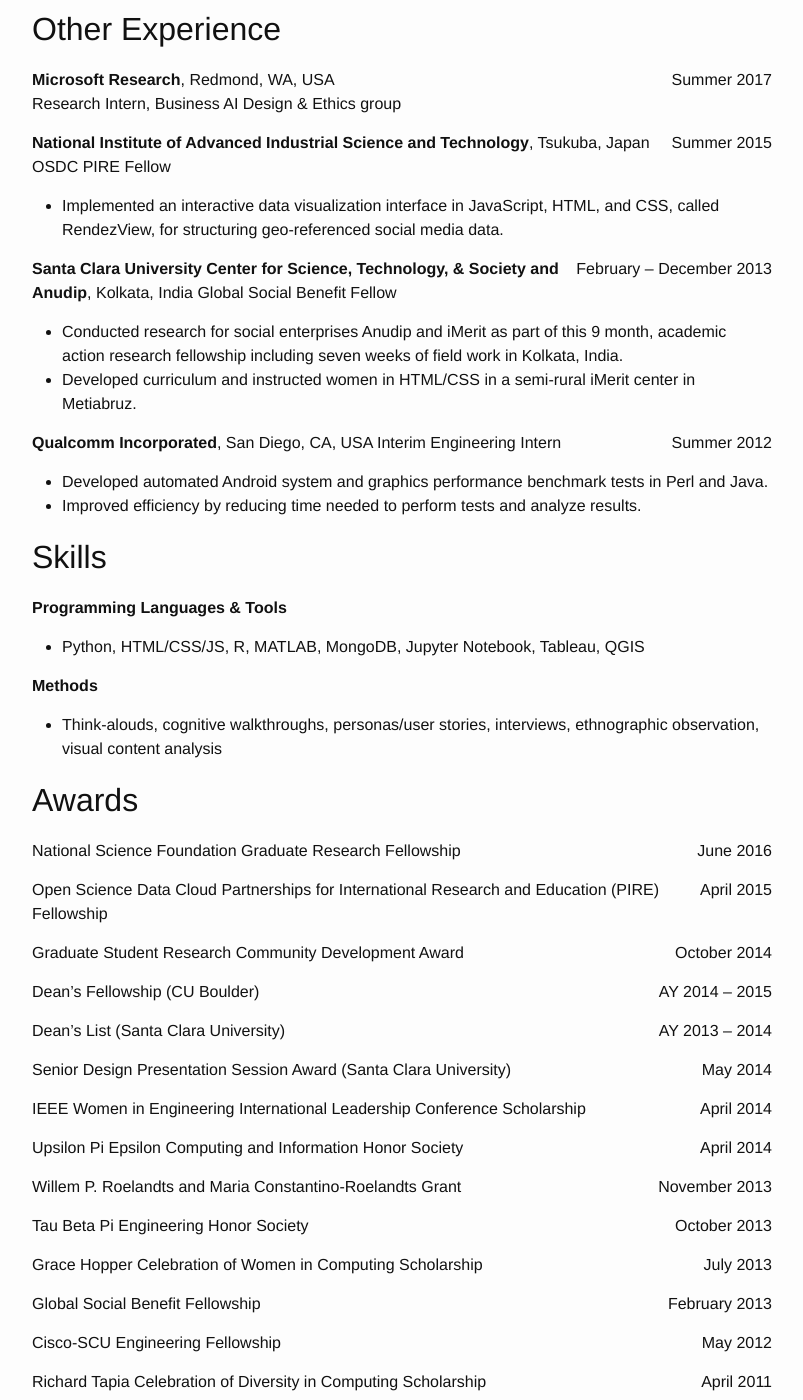
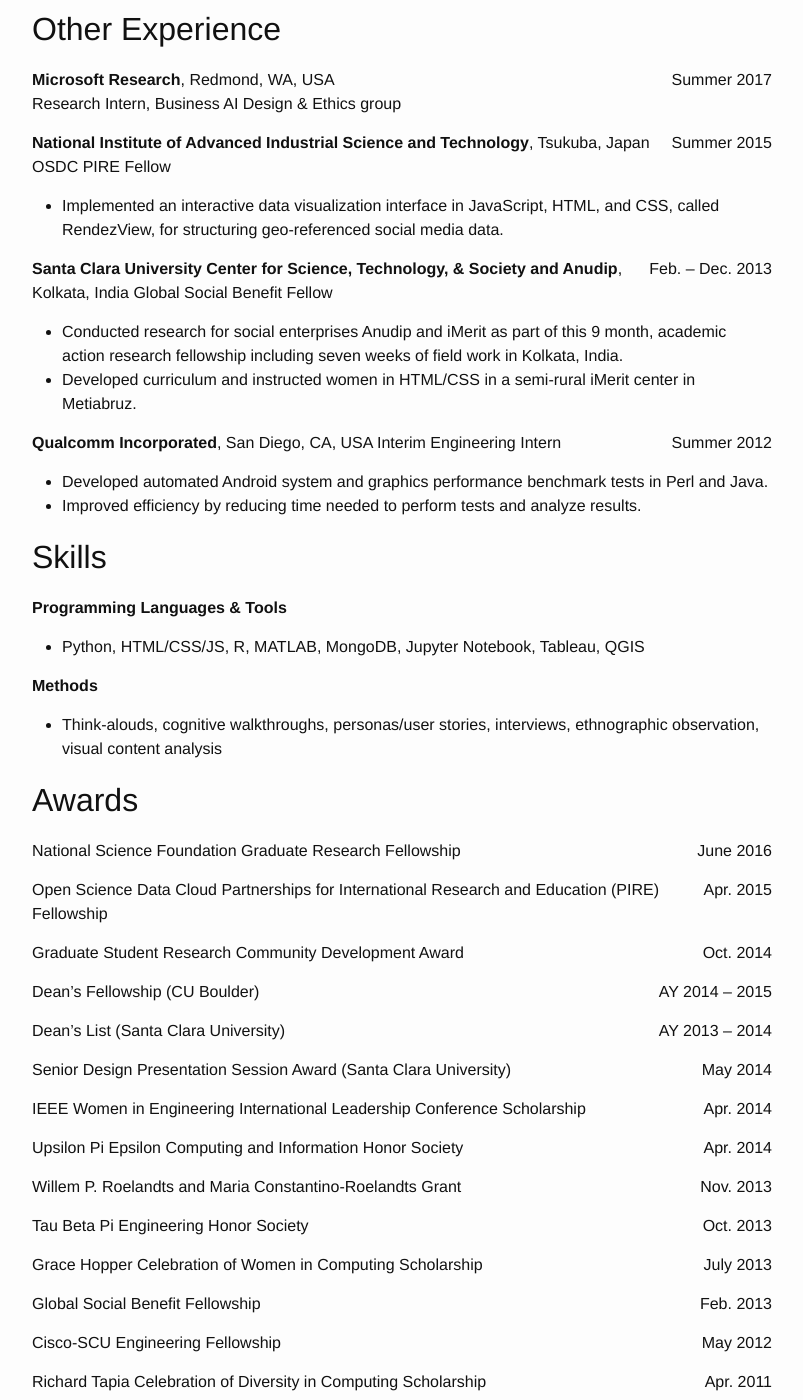
Before and after one commit to melissabica/melissabica.github.io, a Jekyll site: the page built from 3-cv.md, in a window 1280 px wide and 1400 px high, scrolled down 1452 px. Shown: the whole window, without its empty margins (238-1041 px from the left). Built offline with Jekyll 4.4.1, drawn with Linux system fonts in a browser that asks for light colours; nearby versions of some CDN libraries; comment, search, counter and statistics services are not loaded; some of the changed text lies outside the part shown.

Commit message:
updated cv

```diff
--- a/3-cv.md
+++ b/3-cv.md
@@ -50,9 +50,9 @@ permalink: /cv/
 ## Teaching Experience
 **University of Colorado Boulder**
 
-<p class="alignright">October 2015</p>
+<p class="alignright">Oct. 2015</p>
 Guest Lecturer for CSCI4830: HCC Big Data Computing
-<p class="alignright">August 2014 – May 2015</p>
+<p class="alignright">Aug. 2014 – May 2015</p>
 Teaching Assistant for CSCI1300: Introduction to Programming
 
 
@@ -68,7 +68,7 @@ OSDC PIRE Fellow
 
 * Implemented an interactive data visualization interface in JavaScript, HTML, and CSS, called RendezView, for structuring geo-referenced social media data.
 
-<p class="alignright">February – December 2013</p>
+<p class="alignright">Feb. – Dec. 2013</p>
 **Santa Clara University Center for Science, Technology, & Society and Anudip**, Kolkata, India
 Global Social Benefit Fellow
 
@@ -99,9 +99,9 @@ Interim Engineering Intern
 ## Awards
 <p class="alignright">June 2016</p>
 National Science Foundation Graduate Research Fellowship
-<p class="alignright">April 2015</p>
+<p class="alignright">Apr. 2015</p>
 Open Science Data Cloud Partnerships for International Research and Education (PIRE) Fellowship
-<p class="alignright">October 2014</p>
+<p class="alignright">Oct. 2014</p>
 Graduate Student Research Community Development Award
 <p class="alignright">AY 2014 – 2015</p>
 Dean’s Fellowship (CU Boulder)
@@ -109,21 +109,21 @@ Dean’s Fellowship (CU Boulder)
 Dean’s List (Santa Clara University)
 <p class="alignright">May 2014</p>
 Senior Design Presentation Session Award (Santa Clara University)
-<p class="alignright">April 2014</p>
+<p class="alignright">Apr. 2014</p>
 IEEE Women in Engineering International Leadership Conference Scholarship
-<p class="alignright">April 2014</p>
+<p class="alignright">Apr. 2014</p>
 Upsilon Pi Epsilon Computing and Information Honor Society
-<p class="alignright">November 2013</p>
+<p class="alignright">Nov. 2013</p>
 Willem P. Roelandts and Maria Constantino-Roelandts Grant
-<p class="alignright">October 2013</p>
+<p class="alignright">Oct. 2013</p>
 Tau Beta Pi Engineering Honor Society
 <p class="alignright">July 2013</p>
 Grace Hopper Celebration of Women in Computing Scholarship
-<p class="alignright">February 2013</p>
+<p class="alignright">Feb. 2013</p>
 Global Social Benefit Fellowship
 <p class="alignright">May 2012</p>
 Cisco-SCU Engineering Fellowship
-<p class="alignright">April 2011</p>
+<p class="alignright">Apr. 2011</p>
 Richard Tapia Celebration of Diversity in Computing Scholarship
 
 
```
Also changed, not shown: other parts of 3-cv.md (+1 -1 lines).
